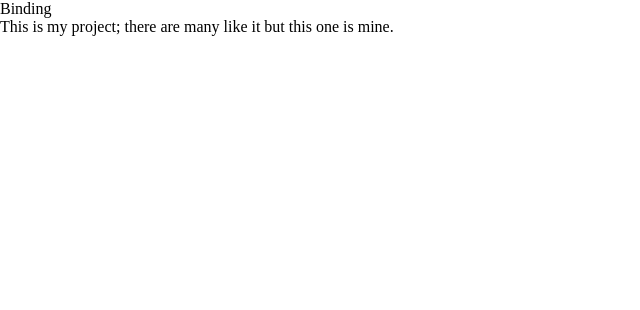
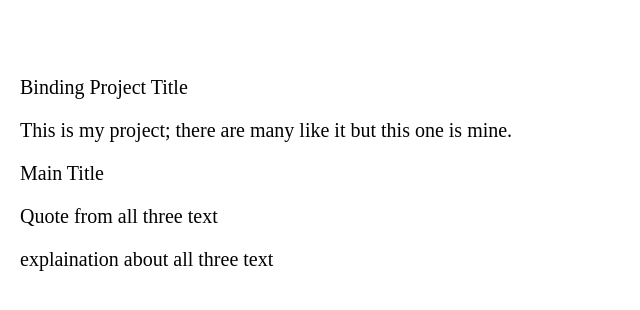
Before and after one commit to opalnattakitta/binding, a plain HTML site: page index.html in a window 1280 px wide. Shown: the whole page, without its empty margins (0-640 px from the left). Drawn offline with Linux system fonts and the light colour scheme.

Commit message:
Added common style

```diff
--- /dev/null
+++ b/assets/common.css
@@ -0,0 +1,11 @@
+
+:root {
+	--base-size: 20px;
+}
+
+body {
+	padding: var(--base-size);
+	font-size: var(--base-size)
+}
+
+* {margin-top: 1em;}
--- a/index.html
+++ b/index.html
@@ -2,9 +2,30 @@
 	<head>
 		<title>Binding</title>
 		<link href="assets/reset.css" rel="stylesheet">
+		<link href="assets/common.css" rel="stylesheet">
 	</head>
 	<body>
-		<h1>Binding</h1>
-		<p>This is my project; there are many like it but this one is mine.</p>
+		<header>
+			<h1>Binding Project Title</h1>
+			<p>This is my project; there are many like it but this one is mine.</p>
+				<nav>
+					<ul>
+						<li></li>
+						<li></li>
+						<li></li>
+					</ul>
+				</nav>
+		</header>
+		<main>
+			<article>
+				<header>
+					<h2>Main Title</h2>
+					<blockquote>Quote from all three text</blockquote>
+				</header>
+				<section>
+					<p>explaination about all three text</p>
+				</section>
+			</article>
+		</main>
 	</body>
 </html>
```
